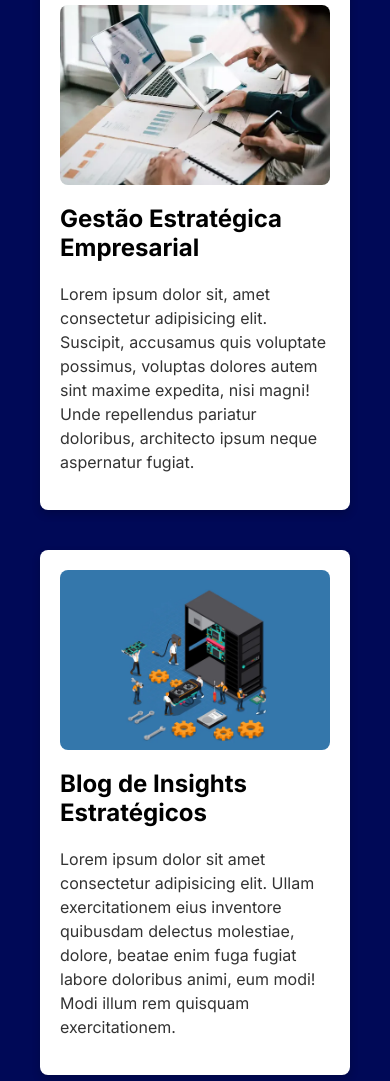
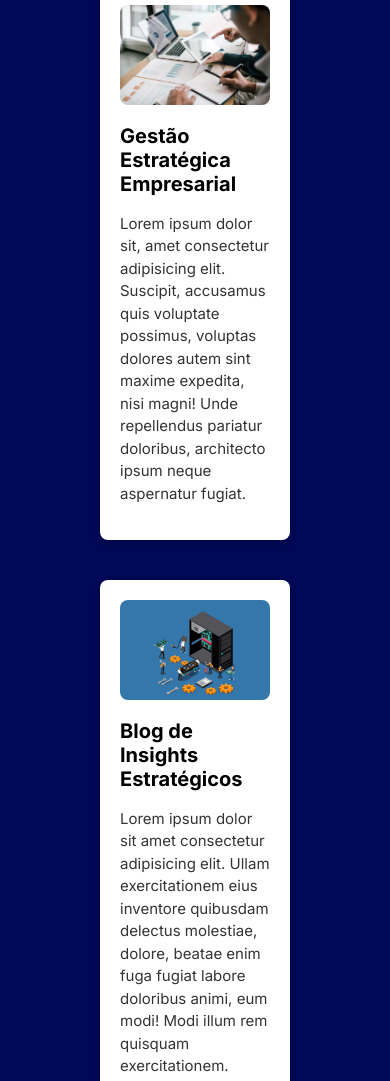
Before and after one commit to DinizSptech/TradeFlux, a plain HTML site: page html/index.html in a window 390 px wide. Shown: the part 1040-2121 px from the top of the page. Drawn offline with Linux system fonts and the light colour scheme.

Commit message:
media screen 768 serviços

```diff
--- a/css/index.css
+++ b/css/index.css
@@ -417,5 +417,37 @@ h1 {
         font-size: 30px;
     }
 
+    /*serviço*/
+
+    .servicos .card {
+        background-color: white;
+        width: 150px;
+        padding: 20px;
+        border-radius: 8px;
+        box-shadow: 0 4px 8px rgba(0, 0, 0, 0.2);
+    }
+
+
+    .servicos .card:hover {
+        width: 190px;
+    }
+
+    .servicos .card img {
+        width: 100%;
+        border-radius: 8px;
+    }
+
+    .servicos .card h2 {
+        font-size: 20px;
+        margin-top: 15px;
+    }
+
+    .servicos .card p {
+        font-size: 15px;
+        color: #333;
+        line-height: 1.5;
+    }
+
+
 
 }
```
